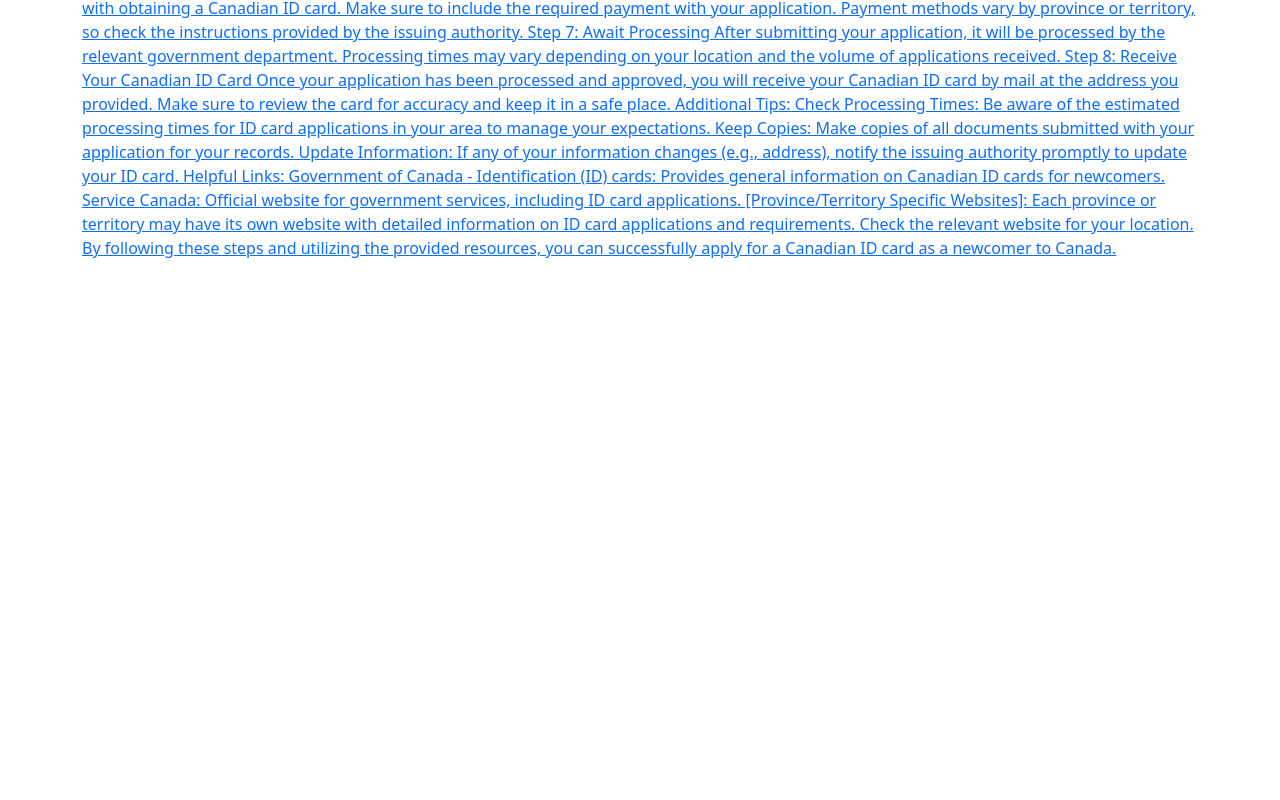
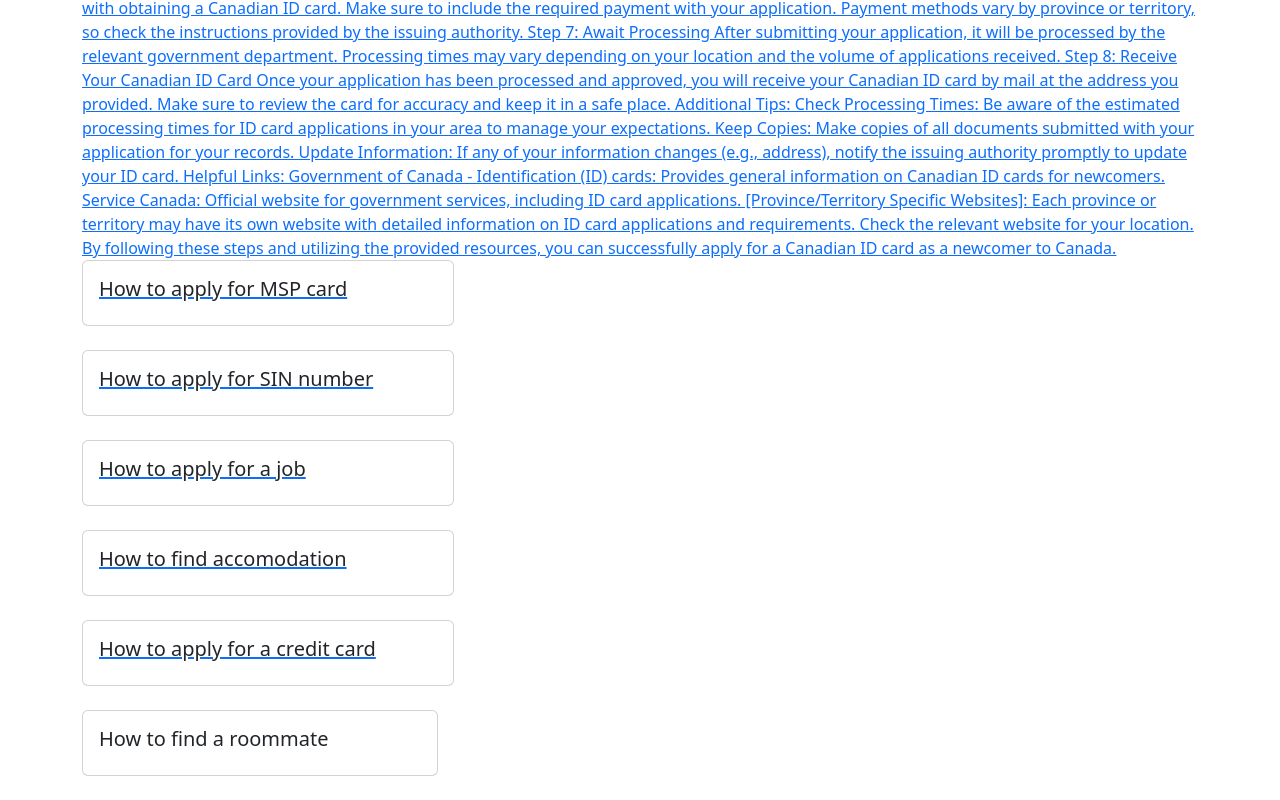
Before and after one commit to melpsh/CanadaNewComersGuide, a React (Vite) app: page / in a window 1280 px wide. Shown: the part 478-1278 px from the top of the page. Before the commit the page ends 800 px from the top, so only its background shows below. Built offline with nearby package versions, Linux system fonts and the light colour scheme.

Commit message:
I created some routes but they are not compelety ok

```diff
--- a/src/components/Accomodation.jsx
+++ b/src/components/Accomodation.jsx
@@ -1,9 +1,12 @@
 import React from "react";
 import InfoBlock from "./InfoBlock";
+import { NavLink } from "react-router-dom";
 
 const Accomodation = () => {
   return (
-    <InfoBlock className="card" title="How to find accomodation" infoUrl="https://melpsh.github.io/CanadaNewComersGuide/sin_number_info" />
+    <NavLink to='Accomodation'>
+      <InfoBlock className="card" title="How to find accomodation" />
+    </NavLink>
   )
 };
 
--- a/src/components/Creditcard.jsx
+++ b/src/components/Creditcard.jsx
@@ -1,9 +1,12 @@
 import React from "react";
 import InfoBlock from "./InfoBlock";
+import { NavLink } from "react-router-dom";
 
 const Creditcard = () => {
   return (
-    <InfoBlock className="card" title="How to apply for a credit card" infoUrl="https://melpsh.github.io/CanadaNewComersGuide/sin_number_info" />
+    <NavLink to='Creditcard'>
+      <InfoBlock className="card" title="How to apply for a credit card" />
+    </NavLink>
   )
 };
 
--- a/src/components/HomePage.jsx
+++ b/src/components/HomePage.jsx
@@ -14,12 +14,12 @@
     <h1 className="mt-5 mb-4">Welcome to Canada</h1>
     <div className="row">
       <IDCard path='IDCard'></IDCard>
-      {/* <MSPCard></MSPCard>
-      <SINNumber></SINNumber>
-      <Job></Job>
-      <Accomodation></Accomodation>
-      <Creditcard></Creditcard>
-      <Roommate></Roommate> */}
+      <MSPCard path='MSPCard'></MSPCard>
+      <SINNumber path='SINNumber'></SINNumber>
+      <Job path='Job'></Job>
+      <Accomodation path='Accomodation'></Accomodation>
+      <Creditcard path='Creditcard'></Creditcard>
+      <Roommate path='Roommate'></Roommate>
       {/* <InfoBlock className="card" title="How to find a community" infoUrl="https://melpsh.github.io/CanadaNewComersGuide/sin_number_info" />
       <InfoBlock className="card" title="How to find English classes" infoUrl="https://melpsh.github.io/CanadaNewComersGuide/sin_number_info" />
       <InfoBlock className="card" title="How to find get volunteer experience" infoUrl="https://melpsh.github.io/CanadaNewComersGuide/sin_number_info" />
--- a/src/components/Job.jsx
+++ b/src/components/Job.jsx
@@ -1,9 +1,13 @@
 import React from "react";
 import InfoBlock from "./InfoBlock";
+import { NavLink } from "react-router-dom";
 
 const Job = () => {
   return (
-    <InfoBlock className="card" title="How to apply for a job" infoUrl="https://melpsh.github.io/CanadaNewComersGuide/sin_number_info" />
+    <NavLink to='Job'>
+      <InfoBlock className="card" title="How to apply for a job" />
+
+    </NavLink>
   )
 };
 
--- a/src/components/MSPCard.jsx
+++ b/src/components/MSPCard.jsx
@@ -1,9 +1,12 @@
 import React from "react";
 import InfoBlock from "./InfoBlock";
+import { NavLink } from "react-router-dom";
 
 const MSPCard = () => {
   return (
-    <InfoBlock className="card" title="How to apply for MSP card" infoUrl="https://melpsh.github.io/CanadaNewComersGuide/msp_card_info" />
+    <NavLink to='MSPCard'>
+      <InfoBlock className="card" title="How to apply for MSP card" />
+    </NavLink>
   )
 };
 
--- a/src/components/SINNumber.jsx
+++ b/src/components/SINNumber.jsx
@@ -1,9 +1,12 @@
 import React from "react";
 import InfoBlock from "./InfoBlock";
+import { NavLink } from "react-router-dom";
 
 const SINNumber = () => {
   return (
-    <InfoBlock className="card" title="How to apply for SIN number" infoUrl="https://melpsh.github.io/CanadaNewComersGuide/sin_number_info" />
+    <NavLink to='SINNumber'>
+      <InfoBlock className="card" title="How to apply for SIN number" />
+    </NavLink>
   )
 };
 
```
